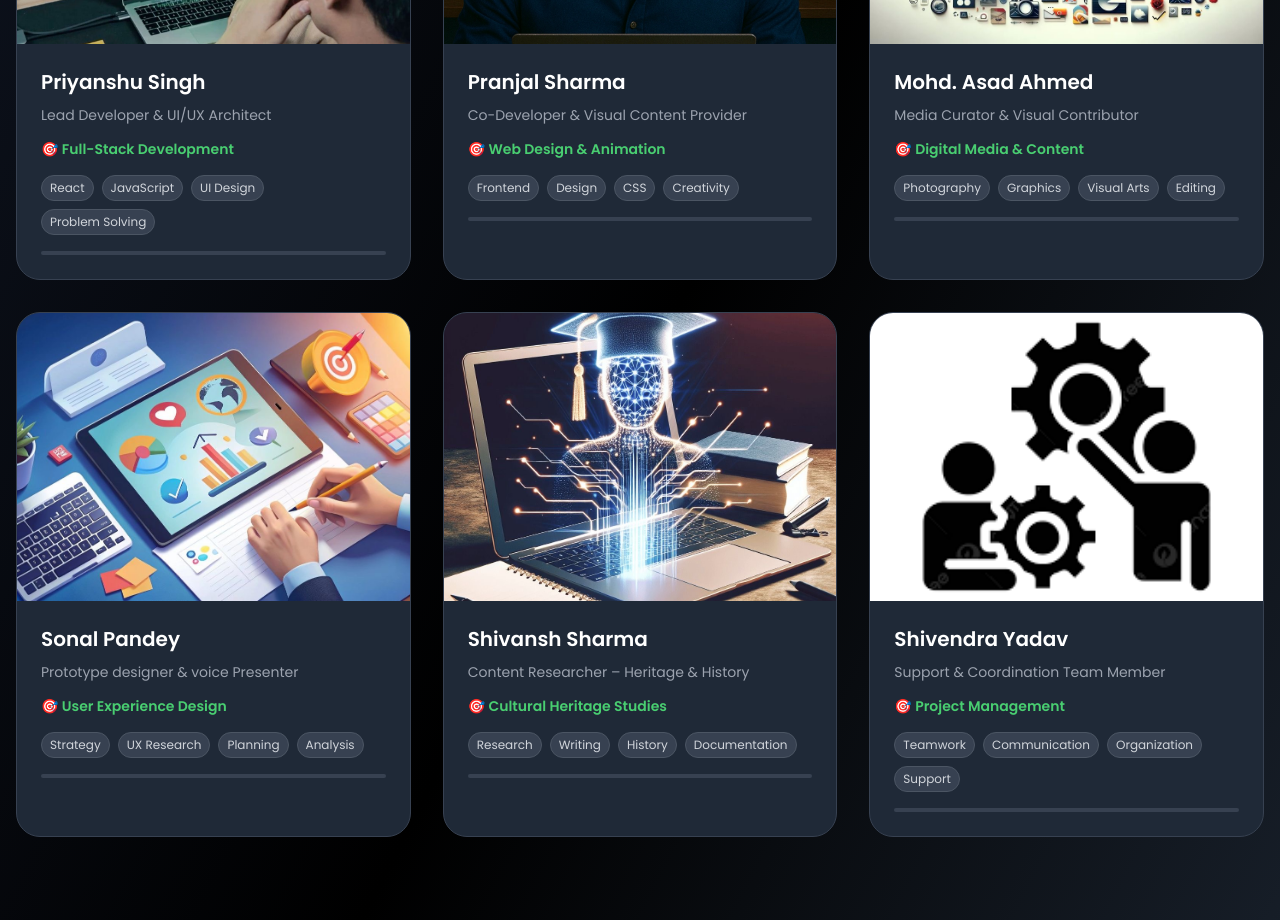
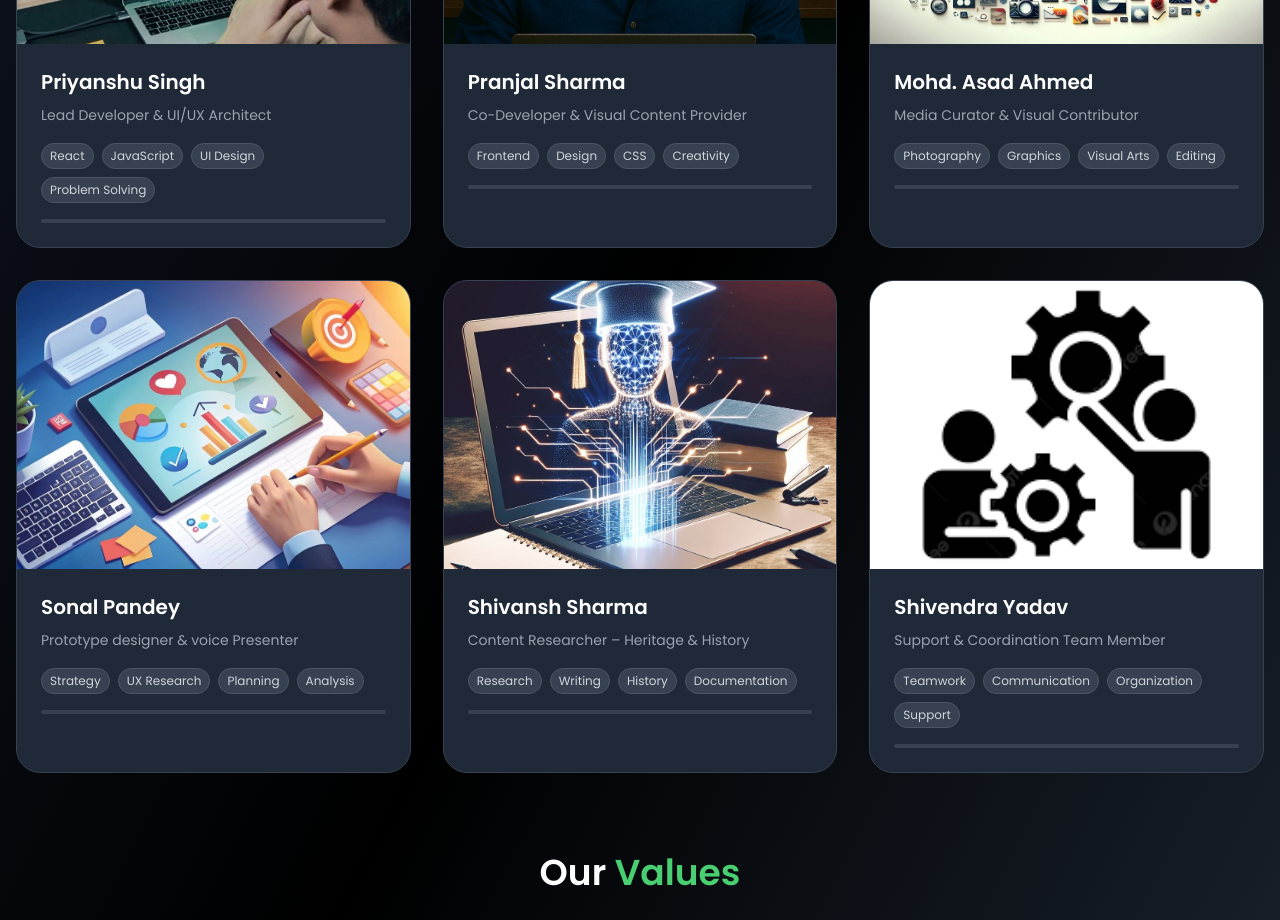
Before and after one commit to nikhil-codes-blip/projecthavens, a Next.js app: page /team in a window 1280 px wide. Shown: the part 860-1780 px from the top of the page. Built offline with nearby package versions, Linux system fonts and the light colour scheme.

Commit message:
Update page.tsx

```diff
--- a/app/team/page.tsx
+++ b/app/team/page.tsx
@@ -18,7 +18,6 @@ export default function TeamSection() {
       image: "/images/priyanshu.jpg",
       skills: ["React", "JavaScript", "UI Design", "Problem Solving"],
       year: "1st Year",
-      interest: "Full-Stack Development",
       },
     {
       name: "Pranjal Sharma",
@@ -26,7 +25,6 @@ export default function TeamSection() {
       image: "/images/pranjal.png",
       skills: ["Frontend", "Design", "CSS", "Creativity"],
       year: "1st Year",
-      interest: "Web Design & Animation",
       },
     {
       name: "Mohd. Asad Ahmed",
@@ -34,7 +32,6 @@ export default function TeamSection() {
       image: "/images/asad.jpg",
       skills: ["Photography", "Graphics", "Visual Arts", "Editing"],
       year: "1st Year",
-      interest: "Digital Media & Content",
      },
     {
       name: "Sonal Pandey",
@@ -42,7 +39,6 @@ export default function TeamSection() {
       image: "/images/sonal.jpg",
       skills: ["Strategy", "UX Research", "Planning", "Analysis"],
       year: "1st Year",
-      interest: "User Experience Design",
       },
     {
       name: "Shivansh Sharma",
@@ -50,7 +46,6 @@ export default function TeamSection() {
       image: "/images/shivansh.jpg",
       skills: ["Research", "Writing", "History", "Documentation"],
       year: "1st Year",
-      interest: "Cultural Heritage Studies",
      },
     {
       name: "Shivendra Yadav",
@@ -58,7 +53,6 @@ export default function TeamSection() {
       image: "/images/shivendra.jpg",
       skills: ["Teamwork", "Communication", "Organization", "Support"],
       year: "1st Year",
-      interest: "Project Management",
       },
   ]
 
@@ -197,7 +191,7 @@ export default function TeamSection() {
                         {member.name}
                       </h3>
                       <p className="text-gray-400 text-sm leading-relaxed mb-3">{member.role}</p>
-                      <div className="text-[#49ce71] text-sm font-semibold">🎯 {member.interest}</div>
+
                     </div>
 
                     {/* Skills Tags */}
```
Lines whose indentation alone changed are shown as unchanged.
